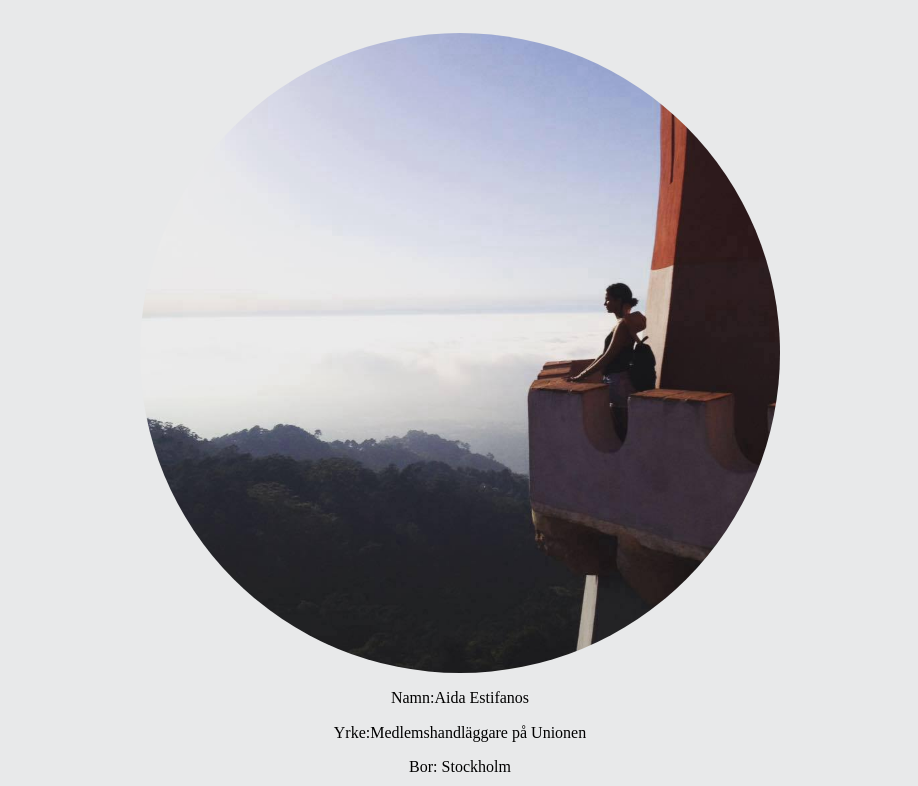
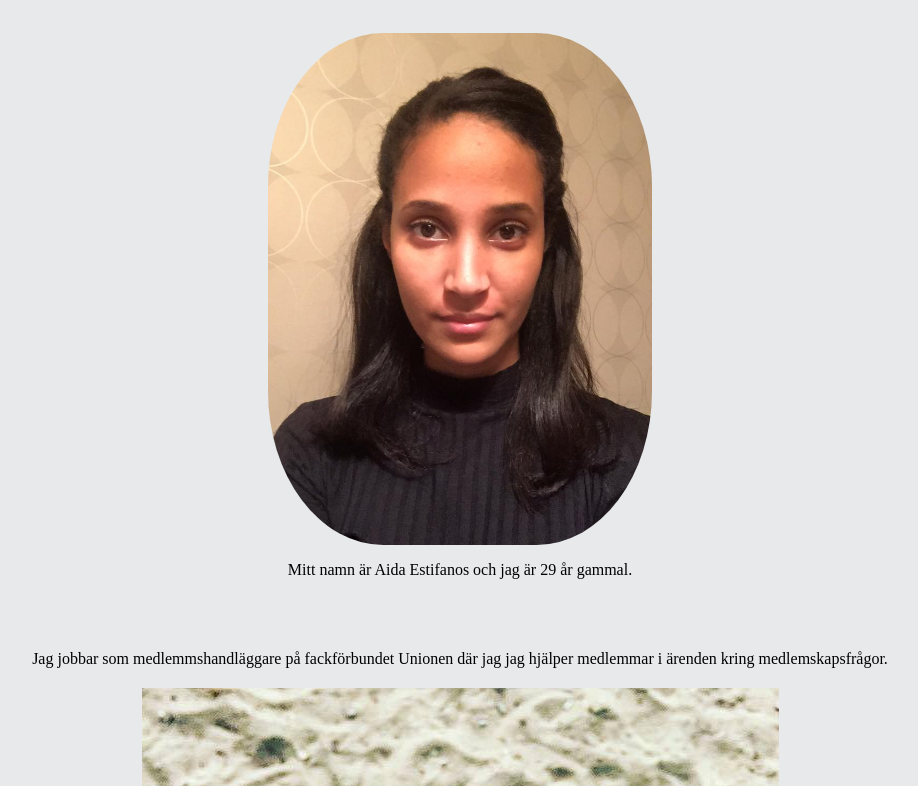
Before and after one commit to aidaestifanos/aidaestifanos.github.io, a plain HTML site: page index.html in a window 1280 px wide. Shown: the part 166-952 px from the top of the page, without its empty margins (180-1098 px from the left). Drawn offline with nearby package versions, Linux system fonts and the light colour scheme.

Commit message:
lagt till text

```diff
--- a/index.html
+++ b/index.html
@@ -10,12 +10,13 @@
 	<body>
 
 		<h1>Välkommen</h1>
-		<img class="img-circle" src="image/bild1.jpg"/>
-		<p class="tutorial">Namn:Aida Estifanos</p>
-		<p> Yrke:Medlemshandläggare på Unionen</p>
-		<p> Bor: Stockholm</p>
-		<p>Ålder: 29 år</p>
-		<img class="img-circle" src="image/bild2.jpg">
+		<img class="img-circle" src="image/bild3..jpg"/>
+		<p class="tutorial">Mitt namn är Aida Estifanos och jag är 29 år gammal.</p>
+		<p class="info">Jag jobbar som medlemmshandläggare på fackförbundet Unionen där jag jag hjälper medlemmar i ärenden kring medlemskapsfrågor.</p>
+		<div align="center">
+		<img class="img-circle2" src="image/bild2.jpg">
+	 	</div>
+
 
 
 	</body>
--- a/styles.css
+++ b/styles.css
@@ -10,8 +10,8 @@ h1 {
 }
 
 .img-circle {
-	border-radius: 50%;
-	width: 50%;
+	border-radius: 30%;
+	width: 30%;
 	display: block;
 	margin: auto;
 }
@@ -21,6 +21,17 @@ h1 {
 	font-size: 500px;
 }
 
+.info {
+	margin: 50px 0 0 0;
+	padding: 20px;
+}
+.img-cirlce2 {
+	border-radius: 30;
+	width: 30;
+	display: block;
+	margin: auto;
+}
+
 body {
 	 background-color: #e8e9ea;
 }
```
Also changed, not shown: image/bild3..jpg (added).
